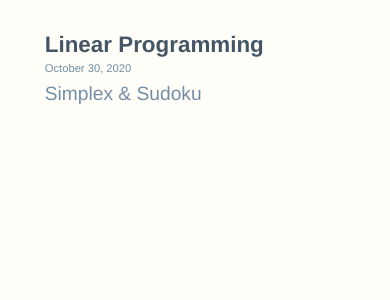
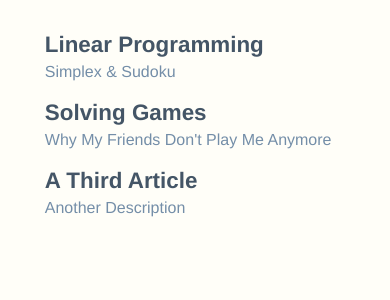
Before and after one commit to tmccann21/portfolio-website, a PHP site: page / in a window 390 px wide. Shown: the part 144-444 px from the top of the page. Run offline with PHP 8.4, Linux system fonts and the light colour scheme.

Commit message:
hide dates on mobile optimized view

```diff
--- a/index.html
+++ b/index.html
@@ -18,14 +18,31 @@
           </div>
         </div>
       </div>
-
-      <div class="article-row">
-        <div class="article-header">
-          <a href="articles/linear-programming.html" class="article-link fade-colour"> Linear Programming </a>
-          <p class="article-date">October 30, 2020</p>
+      <div id="articles">
+        <div class="article-row">
+          <div class="article-header">
+            <a href="articles/linear-programming.html" class="article-link fade-colour"> Linear Programming </a>
+            <p class="article-date normal-screen">October 30, 2020</p>
+          </div>
+          <p class="article-description normal-screen">/ Simplex &amp; Sudoku</p>
+          <p class="article-description small-screen">Simplex &amp; Sudoku</p>
         </div>
-        <p class="article-description normal-screen">/ Simplex &amp; Sudoku</p>
-        <p class="article-description small-screen">Simplex &amp; Sudoku</p>
+        <div class="article-row">
+          <div class="article-header">
+            <a href="articles/linear-programming.html" class="article-link fade-colour"> Solving Games </a>
+            <p class="article-date normal-screen">October 25, 2020</p>
+          </div>
+          <p class="article-description normal-screen">/ Why My Friends Don't Play Me Anymore</p>
+          <p class="article-description small-screen">Why My Friends Don't Play Me Anymore</p>
+        </div>
+        <div class="article-row">
+          <div class="article-header">
+            <a href="articles/linear-programming.html" class="article-link fade-colour"> A Third Article </a>
+            <p class="article-date normal-screen">October 19, 2020</p>
+          </div>
+          <p class="article-description normal-screen">/ Another Description</p>
+          <p class="article-description small-screen">Another Description</p>
+        </div>
       </div>
     </div>
   </body>
--- a/style/home.css
+++ b/style/home.css
@@ -16,17 +16,17 @@
 }
 
 .article-header {
-    padding-bottom: .6em;
+    padding-bottom: .3em;
 }
 
 .article-description {
-    font-size: 1.2em;
+    font-size: 1em;
     font-weight: 300;
     color: #748ea8;
 }
 
 .article-row {
-    padding-bottom: 1em;
+    padding-bottom: 1.2em;
 }
 
 .article-date {
@@ -90,3 +90,8 @@
 }
 
 @media(min-width: 625px) { .navbar-link { padding: 5px 25px 5px 25px; } }
+
+@media(min-width: 800px) {
+    .article-link, .article-link:focus, .article-link:active, .article-link:visited { font-size: 1.25em }
+    .article-row { padding-bottom: 1.5em; }
+}
--- a/style/main.css
+++ b/style/main.css
@@ -93,7 +93,7 @@ h2 {
   }
 
   .small-screen { display: none; }
-  .normal-screen { display: initial; }
+  .normal-screen { display: revert; }
 }
 
 @media(min-width: 625px) {
@@ -110,7 +110,7 @@ h2 {
   }
 }
 
-@media(min-width: 802px) {
+@media(min-width: 800px) {
   html { font-size: 19px; }
 
   #content { margin-top: 3.5em; }
```
